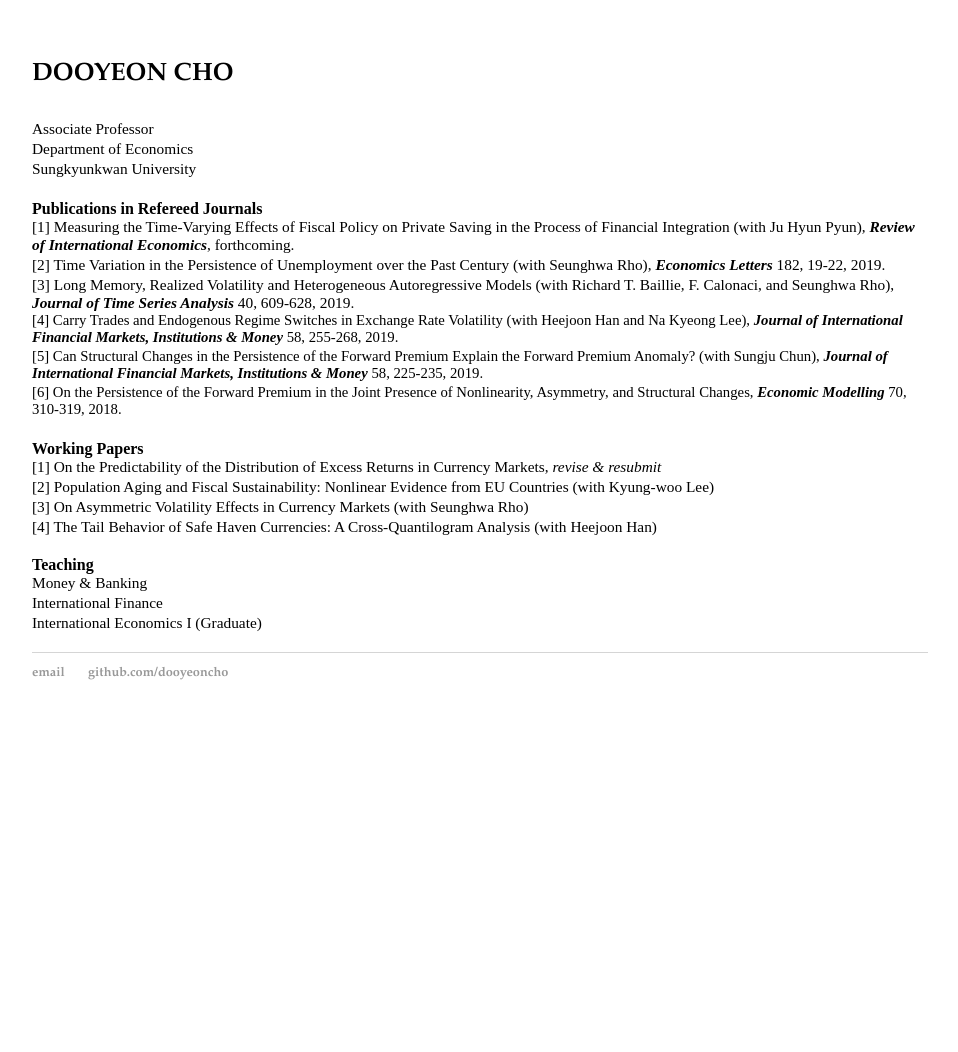
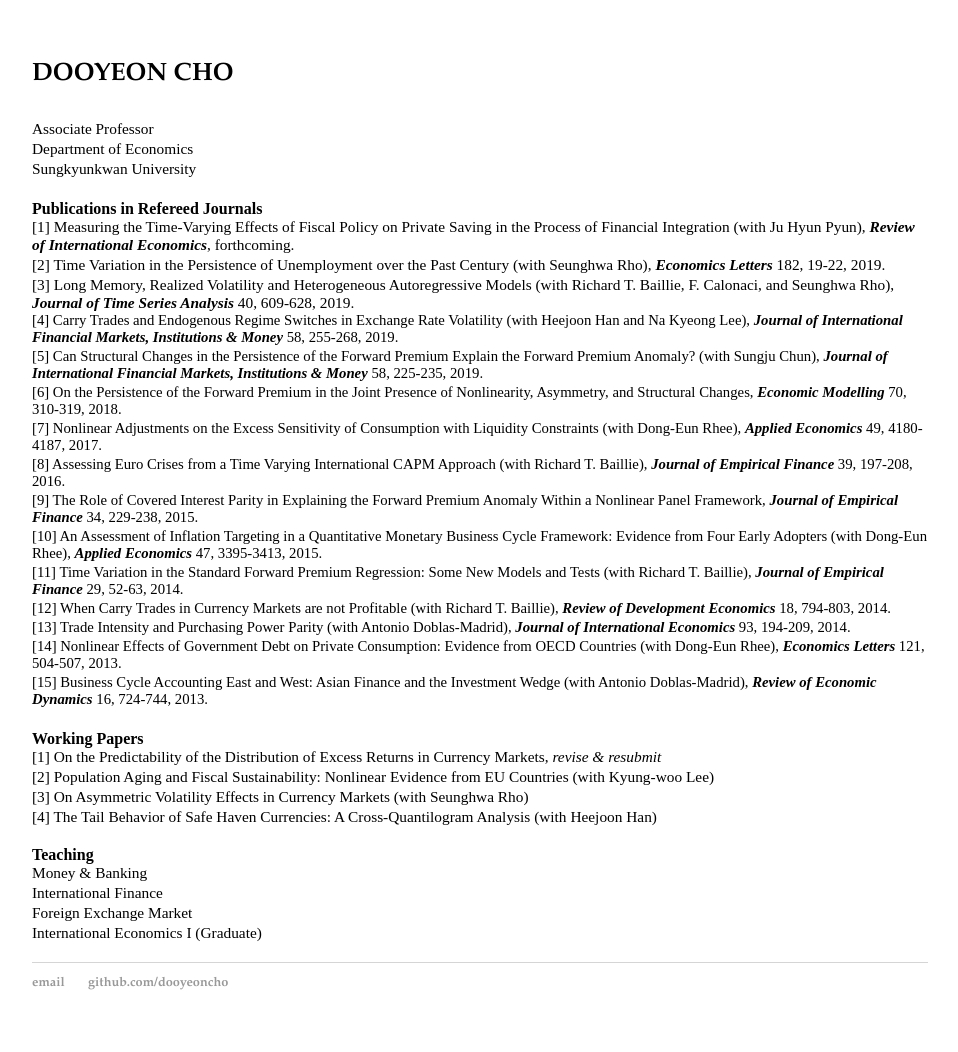
Before and after one commit to dooyeoncho/dooyeoncho.github.io, a Jekyll site: the page built from index.html, in a window 1280 px wide. Shown: the whole page, without its empty margins (160-1118 px from the left). Built offline with Jekyll 4.4.1, drawn with Linux system fonts in a browser that asks for light colours; before the commit the page ends 900 px from its top, so only the background shows below that.

Commit message:
Update index.html

```diff
--- a/index.html
+++ b/index.html
@@ -18,6 +18,15 @@ title: Dooyeon Cho - personal webpage
 		<div>[4] Carry Trades and Endogenous Regime Switches in Exchange Rate Volatility (with Heejoon Han and Na Kyeong Lee), <em property="italic"><b>Journal of International Financial Markets, Institutions & Money</b></em> 58, 255-268, 2019. </div>
 		<div>[5] Can Structural Changes in the Persistence of the Forward Premium Explain the Forward Premium Anomaly? (with Sungju Chun), <em property="italic"><b>Journal of International Financial Markets, Institutions & Money</b></em> 58, 225-235, 2019. </div>
 		<div>[6] On the Persistence of the Forward Premium in the Joint Presence of Nonlinearity, Asymmetry, and Structural Changes, <em property="italic"><b>Economic Modelling</b></em> 70, 310-319, 2018. </div>
+		<div>[7] Nonlinear Adjustments on the Excess Sensitivity of Consumption with Liquidity Constraints (with Dong-Eun Rhee), <em property="italic"><b>Applied Economics</b></em> 49, 4180-4187, 2017. </div>
+		<div>[8] Assessing Euro Crises from a Time Varying International CAPM Approach (with Richard T. Baillie), <em property="italic"><b>Journal of Empirical Finance</b></em> 39, 197-208, 2016. </div>
+		<div>[9] The Role of Covered Interest Parity in Explaining the Forward Premium Anomaly Within a Nonlinear Panel Framework, <em property="italic"><b>Journal of Empirical Finance</b></em> 34, 229-238, 2015. </div>
+		<div>[10] An Assessment of Inflation Targeting in a Quantitative Monetary Business Cycle Framework: Evidence from Four Early Adopters (with Dong-Eun Rhee), <em property="italic"><b>Applied Economics</b></em> 47, 3395-3413, 2015. </div>
+		<div>[11] Time Variation in the Standard Forward Premium Regression: Some New Models and Tests (with Richard T. Baillie), <em property="italic"><b>Journal of Empirical Finance</b></em> 29, 52-63, 2014. </div>
+		<div>[12] When Carry Trades in Currency Markets are not Profitable (with Richard T. Baillie), <em property="italic"><b>Review of Development Economics</b></em> 18, 794-803, 2014. </div>
+		<div>[13] Trade Intensity and Purchasing Power Parity (with Antonio Doblas-Madrid), <em property="italic"><b>Journal of International Economics</b></em> 93, 194-209, 2014. </div>
+		<div>[14] Nonlinear Effects of Government Debt on Private Consumption: Evidence from OECD Countries (with Dong-Eun Rhee), <em property="italic"><b>Economics Letters</b></em> 121, 504-507, 2013. </div>
+		<div>[15] Business Cycle Accounting East and West: Asian Finance and the Investment Wedge (with Antonio Doblas-Madrid), <em property="italic"><b>Review of Economic Dynamics</b></em> 16, 724-744, 2013. </div>
 	</div>&nbsp;
 </div>
 	<div> <b>Working Papers</b>
@@ -32,6 +41,7 @@ title: Dooyeon Cho - personal webpage
 			<div> <b>Teaching</b>
 			<div> Money & Banking </div>
 			<div> International Finance </div>
+			<div> Foreign Exchange Market </div>
 			<div> International Economics I (Graduate) </div>
 			</div>
 &nbsp;
```
